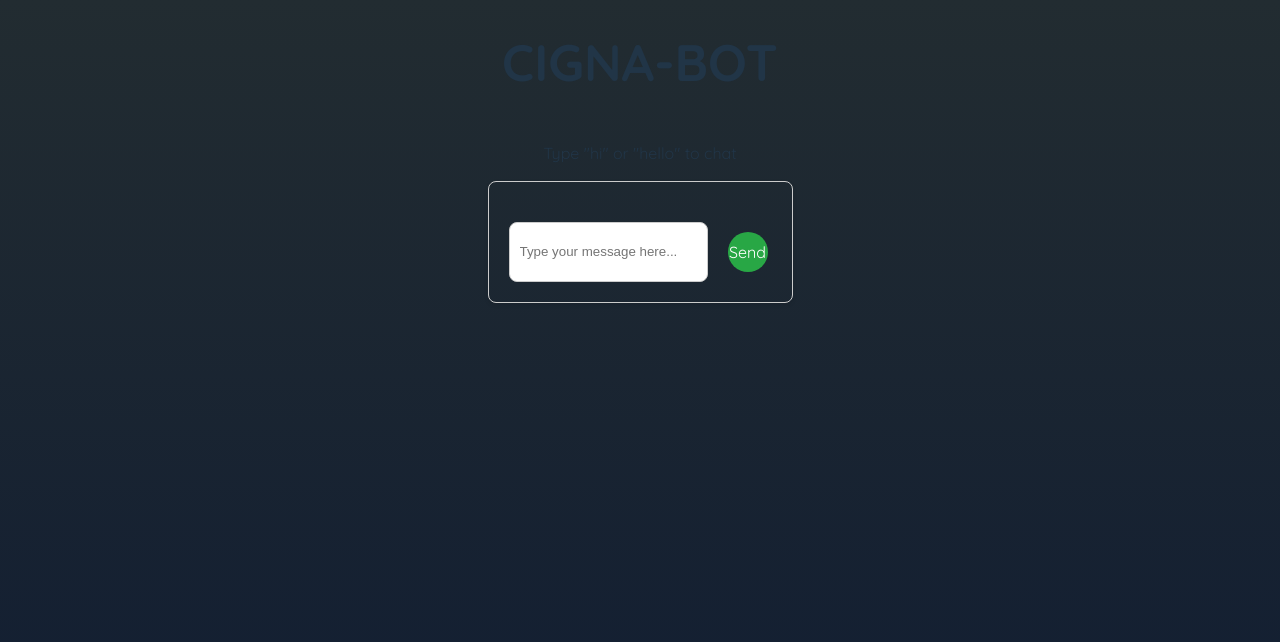
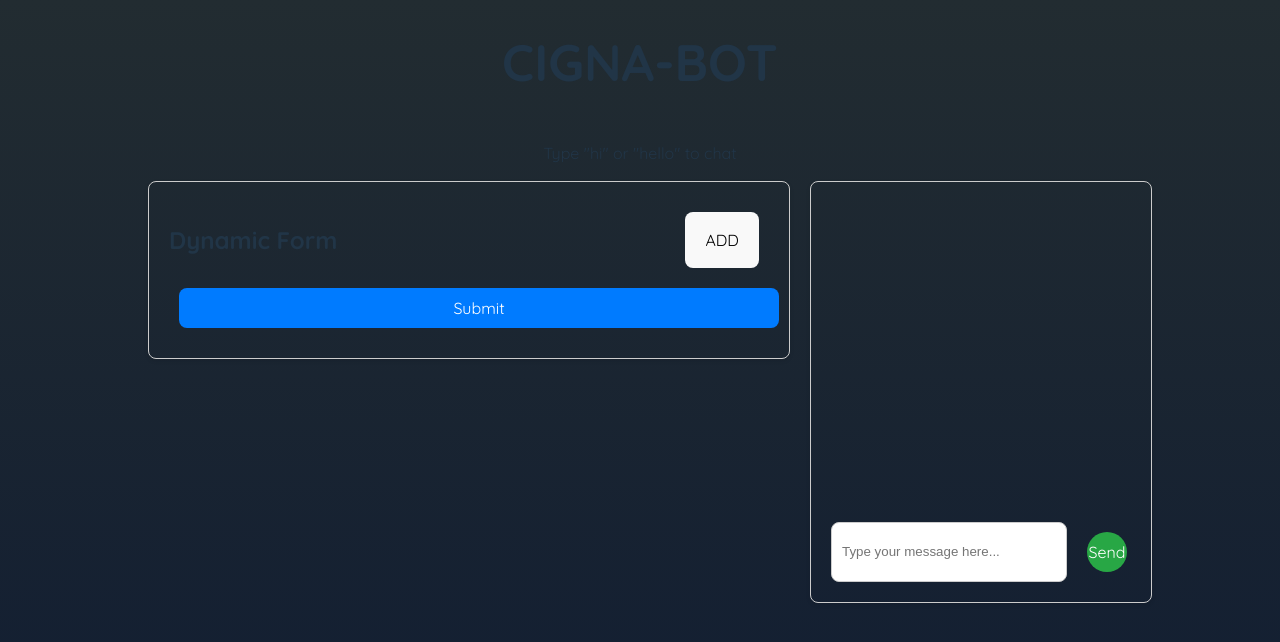
Before and after one commit to sunnyc0206/CHAT_BOT, a React (Vite) app: page / in a window 1280 px wide. Shown: the top 642 px of the page. Built offline with nearby package versions, Linux system fonts and the light colour scheme.

Commit message:
Changed layout
removed modal , fixed chat area width and height,

```diff
--- a/src/components/DynamicForm.jsx
+++ b/src/components/DynamicForm.jsx
@@ -2,6 +2,10 @@
 
 const DynamicForm = ({ formFields, closeModal, updateFormFields }) => {
   const [fields, setFields] = useState(formFields);
+
+  useEffect(() => {
+    setFields(formFields);
+  }, [formFields]);
 
   useEffect(() => {
     updateFormFields(fields);
@@ -26,11 +30,10 @@
   };
 
   return (
-    <div className="modal-overlay">
-      <div className="modal">
+    <div className="dynamic-form-container">
       <div className="form-preview">
         <div className='top'>
-            <button onClick={closeModal} className="close-modal-button">X</button>
+          <button onClick={addField} className="close-modal-button">ADD</button>
           <h2>Dynamic Form</h2>
         </div>
         <form onSubmit={handleSubmit}>
@@ -49,8 +52,7 @@
           ))}
           <button type="submit" className="submit-button">Submit</button>
         </form>
-          <button onClick={addField} className="add-field-button">Add Field</button>
-        </div>
+        {/* <button onClick={addField} className="add-field-button">Add Field</button> */}
       </div>
     </div>
   );
--- a/src/components/FormCreater.jsx
+++ b/src/components/FormCreater.jsx
@@ -1,4 +1,4 @@
-import React, { useState, useRef } from "react";
+import React, { useState, useRef, useCallback, useEffect } from "react";
 import compromise from "compromise";
 import suggestions from "./suggestions";
 import "./form.css";
@@ -9,13 +9,18 @@
   const [formFields, setFormFields] = useState([]);
   const [formCreated, setFormCreated] = useState(false);
   const [command, setCommand] = useState("");
-  const [isModalOpen, setIsModalOpen] = useState(false);
   const [showCreateFormButton, setShowCreateFormButton] = useState(false);
   const inputRef = useRef(null);
 
-  const updateFormFields = (updatedFields) => {
+  const updateFormFields = useCallback((updatedFields) => {
     setFormFields(updatedFields);
-  };
+    console.log(updatedFields); // Log the updatedFields directly
+  }, []);
+
+  useEffect(() => {
+    const chatArea = document.querySelector(".chat-area");
+    chatArea.scrollTop = chatArea.scrollHeight;
+  }, [chatMessages]);
 
   const handleInputChange = (e) => {
     setCommand(e.target.value);
@@ -32,8 +37,10 @@
 
     if (intent === "createForm") {
       const fields = extractFields(parsedInput);
+      console.log(fields);
       setFormFields(fields);
       setFormCreated(true);
+      console.log(formFields);
       const botResponse =
         suggestions.createForm[
           Math.floor(Math.random() * suggestions.createForm.length)
@@ -42,7 +49,8 @@
         ...prevMessages,
         { user: false, message: botResponse },
       ]);
-      setShowCreateFormButton(false); // Hide the "Create Form" button after clicking
+      setShowCreateFormButton(false);
+      // Hide the "Create Form" button after clicking
     } else if (intent === "addField") {
       const newField = extractNewField(parsedInput);
       setFormFields((prevFields) => [...prevFields, newField]);
@@ -54,16 +62,19 @@
         ...prevMessages,
         { user: false, message: botResponse },
       ]);
+
     } else if (intent === "greeting") {
       const botResponse =
         suggestions.greeting[
           Math.floor(Math.random() * suggestions.greeting.length)
         ];
       setShowCreateFormButton(true);
+
       setChatMessages((prevMessages) => [
         ...prevMessages,
         { user: false, message: botResponse },
       ]);
+      //scrollToBottom();
     } else {
       const botResponse =
         suggestions.unknown[
@@ -74,9 +85,16 @@
         { user: false, message: botResponse },
       ]);
       setShowCreateFormButton(true);
+
     }
     setCommand("");
   };
+
+  // const scrollToBottom = () => {
+
+  //   const chatArea = document.querySelector(".chat-area");
+  //   chatArea.scrollTop = chatArea.scrollHeight;
+  // };
 
   const determineIntent = (parsedInput) => {
     if (
@@ -141,15 +159,17 @@
     ]);
   };
 
-  const openModal = () => {
-    setIsModalOpen(true);
-  };
+  // const openModal = () => {
+  //   setIsModalOpen(true);
+  // };
 
-  const closeModal = () => {
-    setIsModalOpen(false);
-  };
+  // const closeModal = () => {
+  //   setIsModalOpen(false);
+  // };
 
   return (
+    <>
+      <div className="parent">
         <div className="form-creator-container">
           <div className="chat-area">
             {chatMessages.map((message, index) => (
@@ -189,21 +209,17 @@
               Send
             </button>
           </form>
-      {formCreated && (
-        <div>
-          <button onClick={openModal} className="open-modal-button">
-            Open Form
-          </button>
-          {isModalOpen && (
+        </div>
+
+        <div className="dynamic-form-container">
           <DynamicForm
             formFields={formFields}
-              closeModal={closeModal}
+            // closeModal={closeModal}
             updateFormFields={updateFormFields}
           />
-          )}
         </div>
-      )}
       </div>
+    </>
   );
 };
 
--- a/src/components/form.css
+++ b/src/components/form.css
@@ -1,5 +1,13 @@
+.parent {
+  display: flex;
+  flex-direction: row-reverse;
+}
+
 .form-creator-container {
-  max-width: 600px;
+  max-height: 500px;
+  height: fit-content;
+  width: 300px;
+  /* max-width: 600px; */
   margin: 0 auto; /* Center the container horizontally */
   padding: 20px;
   border: 1px solid #ccc;
@@ -8,30 +16,41 @@
 }
 
 .chat-area {
-  max-height: 300px;
+  font-size:15px;
+  height: 300px;
   overflow-y: auto;
   margin-bottom: 20px;
+  /* display: flex; */
+  /* flex-direction: column-reverse; */
+  /* display: flex;
+  flex-direction: column;
+  justify-content: flex-end; */
 }
 
 .message {
-  margin-bottom: 10px;
+  margin-bottom: 20px;
 }
 
 .message p {
   margin: 0;
   padding: 10px;
   border-radius: 8px;
+  word-wrap: break-word; /* Allow words to break and wrap onto the next line */
 }
 
 .message.user p {
-  /* background-color: #007bff; */
+  margin-left: 50px;
   color: #fff;
   text-align: right;
+  background-color: #007bff;
+  border-top-right-radius: 0;
 }
 
 .message.bot p {
+  margin-right: 50px;
   background-color: #3ecf3b;
   text-align: left;
+  border-top-left-radius: 0;
 }
 
 .input-field {
@@ -42,7 +61,8 @@
   margin-right: 10px;
 }
 
-.mic-button, .send-button {
+.mic-button,
+.send-button {
   width: 40px;
   height: 40px;
   background-color: #007bff;
@@ -100,15 +120,13 @@
   background-color: #0056b3;
 }
 
-.botform{
+.botform {
   display: flex;
 }
 
-.chat_form{
+.chat_form {
   display: flex;
 }
-
-
 
 .modal-overlay {
   position: fixed;
@@ -130,7 +148,7 @@
   box-shadow: 0 0 10px rgba(0, 0, 0, 0.1);
 }
 
-.top{
+.top {
   display: flex;
   flex-direction: row-reverse;
   justify-content: space-between;
```
Lines whose indentation alone changed are shown as unchanged.
